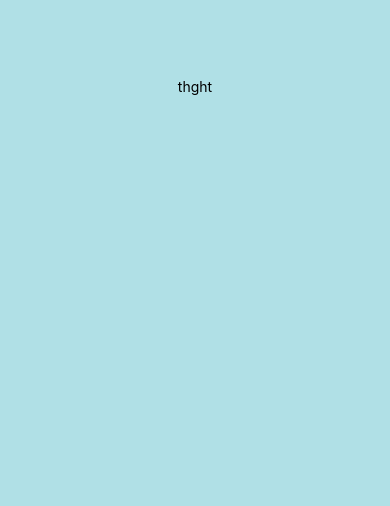
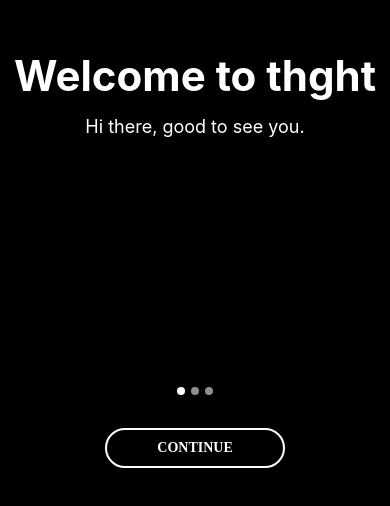
Before and after one commit to tderleth/thght-app, a React Native app: screen / in a window 390 px wide. Shown: the part 336-842 px from the top of the page. Built offline with nearby package versions, Linux system fonts and the light colour scheme.

Commit message:
Feat: add basic swiper and button component

```diff
--- /dev/null
+++ b/src/components/button.tsx
@@ -0,0 +1,31 @@
+import React, { Component } from 'react';
+import { StyleSheet, Text, TouchableOpacity, View } from 'react-native';
+
+export default class Button extends Component {
+  render({ onPress } = this.props) {
+    return (
+      <TouchableOpacity onPress={onPress}>
+        <View style={styles.button}>
+          <Text style={styles.text}>{this.props.text.toUpperCase()}</Text>
+        </View>
+      </TouchableOpacity>
+    );
+  }
+}
+
+const styles = StyleSheet.create({
+  // Button container
+  button: {
+    borderRadius: 50, // Rounded border
+    borderWidth: 2, // 2 point border widht
+    borderColor: '#FFFFFF', // White colored border
+    paddingHorizontal: 50, // Horizontal padding
+    paddingVertical: 10, // Vertical padding
+  },
+  // Button text
+  text: {
+    color: '#FFFFFF',
+    fontWeight: 'bold',
+    fontFamily: 'Avenir',
+  },
+});
--- /dev/null
+++ b/src/modules/onboarding/swiper.tsx
@@ -0,0 +1,234 @@
+import React, { Component } from 'react';
+import { Dimensions, Platform, ScrollView, StyleSheet, View } from 'react-native';
+import Button from '../../components/button';
+import { colors } from '../../styles/base';
+
+// Detect screen width and height
+const { width, height } = Dimensions.get('window');
+
+export default class OnboardingScreens extends Component {
+  static defaultProps = {
+    horizontal: true,
+    pagingEnabled: true,
+    showsHorizontalScrollIndicator: false,
+    showsVerticalScrollIndicator: false,
+    bounces: false,
+    scrollsToTop: false,
+    removeClippedSubviews: true,
+    automaticallyAdjustContentInsets: false,
+    index: 0,
+  };
+
+  state = this.initState(this.props);
+
+  initState(props) {
+    const total = props.children ? props.children.length || 1 : 0,
+      index = total > 1 ? Math.min(props.index, total - 1) : 0,
+      offset = width * index;
+
+    const state = {
+      total,
+      index,
+      offset,
+      width,
+      height,
+    };
+
+    this.internals = {
+      isScrolling: false,
+      offset,
+    };
+
+    return state;
+  }
+
+  onScrollBegin = e => {
+    this.internals.isScrolling = true;
+  };
+
+  onScrollEnd = e => {
+    this.internals.isScrolling = false;
+
+    this.updateIndex(
+      e.nativeEvent.contentOffset
+        ? e.nativeEvent.contentOffset.x
+        : e.nativeEvent.position * this.state.width,
+    );
+  };
+
+  onScrollEndDrag = e => {
+    const {
+        contentOffset: { x: newOffset },
+      } = e.nativeEvent,
+      { children } = this.props,
+      { index } = this.state,
+      { offset } = this.internals;
+
+    if (offset === newOffset && (index === 0 || index === children.length - 1)) {
+      this.internals.isScrolling = false;
+    }
+  };
+
+  updateIndex = offset => {
+    const state = this.state,
+      diff = offset - this.internals.offset,
+      step = state.width;
+    let index = state.index;
+
+    if (!diff) {
+      return;
+    }
+
+    index = parseInt(index + Math.round(diff / step), 10);
+
+    this.internals.offset = offset;
+    this.setState({
+      index,
+    });
+  };
+
+  swipe = () => {
+    if (this.internals.isScrolling || this.state.total < 2) {
+      return;
+    }
+
+    const state = this.state,
+      diff = this.state.index + 1,
+      x = diff * state.width,
+      y = 0;
+
+    this.scrollView && this.scrollView.scrollTo({ x, y, animated: true });
+
+    this.internals.isScrolling = true;
+  };
+
+  renderScrollView = pages => {
+    return (
+      <ScrollView
+        ref={component => {
+          this.scrollView = component;
+        }}
+        {...this.props}
+        contentContainerStyle={[styles.wrapper, this.props.style]}
+        onScrollBeginDrag={this.onScrollBegin}
+        onMomentumScrollEnd={this.onScrollEnd}
+        onScrollEndDrag={this.onScrollEndDrag}
+      >
+        {pages.map((page, i) => (
+          <View style={[styles.fullScreen, styles.slide]} key={i}>
+            {page}
+          </View>
+        ))}
+      </ScrollView>
+    );
+  };
+
+  renderPagination = () => {
+    if (this.state.total <= 1) {
+      return null;
+    }
+
+    const ActiveDot = <View style={[styles.dot, styles.activeDot]} />,
+      Dot = <View style={styles.dot} />;
+
+    let dots = [];
+
+    for (let key = 0; key < this.state.total; key++) {
+      dots.push(
+        key === this.state.index
+          ? React.cloneElement(ActiveDot, { key })
+          : React.cloneElement(Dot, { key }),
+      );
+    }
+
+    return (
+      <View pointerEvents="none" style={[styles.pagination, styles.fullScreen]}>
+        {dots}
+      </View>
+    );
+  };
+
+  renderButton = () => {
+    const lastScreen = this.state.index === this.state.total - 1;
+    return (
+      <View pointerEvents="box-none" style={[styles.buttonWrapper, styles.fullScreen]}>
+        {lastScreen ? (
+          // TODO: Add a handler that would send a user to your app after onboarding is complete
+          <Button text="Start Now" onPress={() => console.log('Send me to the app')} />
+        ) : (
+          <Button text="Continue" onPress={() => this.swipe()} />
+        )}
+      </View>
+    );
+  };
+
+  render = ({ children } = this.props) => {
+    return (
+      <View style={[styles.container, styles.fullScreen]}>
+        {/* Render screens */}
+        {this.renderScrollView(children)}
+        {/* Render pagination */}
+        {this.renderPagination()}
+        {/* Render Continue or Done button */}
+        {this.renderButton()}
+      </View>
+    );
+  };
+}
+
+const styles = StyleSheet.create({
+  // Set width and height to the screen size
+  fullScreen: {
+    width: width,
+    height: height,
+  },
+  // Main container
+  container: {
+    backgroundColor: 'transparent',
+    position: 'relative',
+  },
+  // Slide
+  slide: {
+    backgroundColor: 'transparent',
+  },
+  // Pagination indicators
+  pagination: {
+    position: 'absolute',
+    bottom: 110,
+    left: 0,
+    right: 0,
+    flex: 1,
+    flexDirection: 'row',
+    justifyContent: 'center',
+    alignItems: 'flex-end',
+    backgroundColor: 'transparent',
+  },
+  // Pagination dot
+  dot: {
+    backgroundColor: colors.gray_lightest,
+    width: 8,
+    height: 8,
+    borderRadius: 4,
+    marginLeft: 3,
+    marginRight: 3,
+    marginTop: 3,
+    marginBottom: 3,
+  },
+  // Active dot
+  activeDot: {
+    backgroundColor: '#FFFFFF',
+  },
+  // Button wrapper
+  buttonWrapper: {
+    backgroundColor: 'transparent',
+    flexDirection: 'column',
+    position: 'absolute',
+    bottom: 0,
+    left: 0,
+    flex: 1,
+    paddingHorizontal: 10,
+    paddingVertical: 40,
+    justifyContent: 'flex-end',
+    alignItems: 'center',
+  },
+});
--- a/src/views/main/index.tsx
+++ b/src/views/main/index.tsx
@@ -1,5 +1,6 @@
 import * as React from 'react';
 import { StyleSheet, Text, View } from 'react-native';
+import Onboarding from '../onboarding';
 
 const styles = StyleSheet.create({
   hello: {
@@ -12,10 +13,6 @@ const styles = StyleSheet.create({
   },
 });
 
-const Main = () => (
-  <View style={styles.hello}>
-    <Text>thght</Text>
-  </View>
-);
+const Main = () => <Onboarding />;
 
 export default Main;
--- /dev/null
+++ b/src/views/onboarding.tsx
@@ -0,0 +1,51 @@
+import React, { Component } from 'react';
+import { StyleSheet, Text, View } from 'react-native';
+import Button from '../components/button';
+import Swiper from '../modules/onboarding/swiper';
+
+export default class Onboarding extends Component {
+  render() {
+    return (
+      <Swiper>
+        {/* Welcome screen */}
+        <View style={[styles.slide, { backgroundColor: '#000' }]}>
+          <Text style={styles.header}>Welcome to thght</Text>
+          <Text style={styles.text}>Hi there, good to see you.</Text>
+        </View>
+        {/* Rules screen */}
+        <View style={[styles.slide, { backgroundColor: '#000' }]}>
+          <Text style={styles.header}>Small effort + consistency</Text>
+          <Text style={styles.text}>Explanatory text</Text>
+        </View>
+        {/* Register screen */}
+        <View style={[styles.slide, { backgroundColor: '#000' }]}>
+          <Text style={styles.header}>Register</Text>
+          <Text style={styles.text}>Do some stuff to register.</Text>
+        </View>
+      </Swiper>
+    );
+  }
+}
+
+const styles = StyleSheet.create({
+  // Slide styles
+  slide: {
+    flex: 1, // Take up all screen
+    justifyContent: 'center', // Center vertically
+    alignItems: 'center', // Center horizontally
+  },
+  // Header styles
+  header: {
+    color: '#FFFFFF',
+    fontSize: 42,
+    fontWeight: 'bold',
+    marginVertical: 15,
+  },
+  // Text below header
+  text: {
+    color: '#FFFFFF',
+    fontSize: 18,
+    marginHorizontal: 40,
+    textAlign: 'center',
+  },
+});
```
Also changed, not shown: package.json (+1 -26 lines), 1 other file (tests, documents, lock files or other folders).
